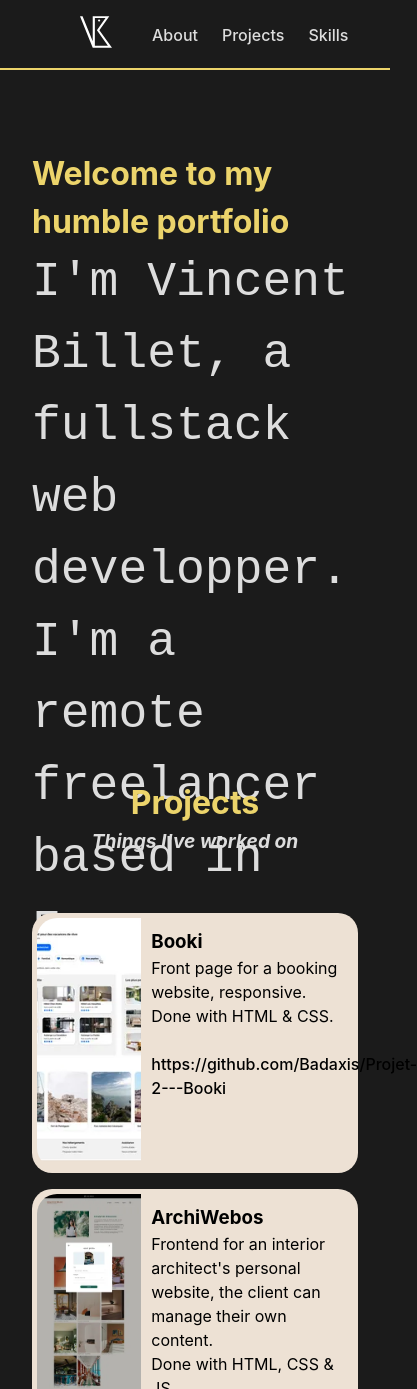
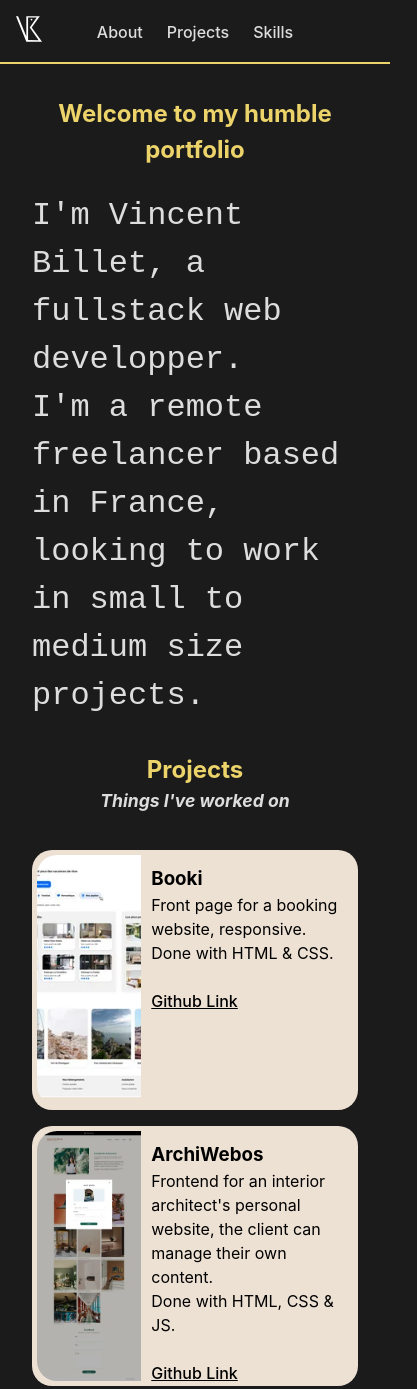
Before and after one commit to Badaxis/Badaxis.github.io, a website built with Vite: page index.html in a window 390 px wide. Shown: the top 1389 px of the page, 417 px wide, since content can reach past the window. Built offline with nearby package versions, Linux system fonts and the light colour scheme; files whose address does not match are found by name.

Commit message:
Responsive

```diff
--- a/index.html
+++ b/index.html
@@ -49,7 +49,7 @@
                 Done with HTML & CSS.
               </p>
               <br>
-              <a href="https://github.com/Badaxis/Projet-2---Booki">https://github.com/Badaxis/Projet-2---Booki</a>
+              <a href="https://github.com/Badaxis/Projet-2---Booki">Github Link</a>
             </figcaption>
           </figure>
           <figure class="card">
@@ -61,7 +61,7 @@
                 Done with HTML, CSS & JS.
               </p>
               <br>
-              <a href="https://github.com/Badaxis/Projet-3---ArchiWebos">https://github.com/Badaxis/Projet-3---ArchiWebos</a>
+              <a href="https://github.com/Badaxis/Projet-3---ArchiWebos">Github Link</a>
             </figcaption>
           </figure>
           <figure class="card">
@@ -70,7 +70,7 @@
               <h3>Nina Carducci</h3>
               <p>Optimizing and debugging a photograph's personal website; SEO.</p>
               <br>
-              <a href="https://github.com/Badaxis/Nina-Carducci-Dev">https://github.com/Badaxis/Nina-Carducci-Dev</a>
+              <a href="https://github.com/Badaxis/Nina-Carducci-Dev">Github Link</a>
             </figcaption>
           </figure>
           <figure class="card">
@@ -82,7 +82,7 @@
                 Done with React, React Router & SCSS.
               </p>
               <br>
-              <a href="https://github.com/Badaxis/kasa">https://github.com/Badaxis/kasa</a>
+              <a href="https://github.com/Badaxis/kasa">Github Link</a>
             </figcaption>
           </figure>
           <figure class="card">
@@ -95,7 +95,7 @@
                 Done with NodeJS, Express and MongoDB.
               </p>
               <br>
-              <a href="https://github.com/Badaxis/vieux-grimoire-backend">https://github.com/Badaxis/vieux-grimoire-backend</a>
+              <a href="https://github.com/Badaxis/vieux-grimoire-backend">Github Link</a>
             </figcaption>
           </figure>
         </div>
--- a/style.css
+++ b/style.css
@@ -39,6 +39,7 @@ a {
 h1 {
   color: var(--accent-color);
   font-size: 2rem;
+  text-align: center;
 }
 
 h2 {
@@ -65,6 +66,7 @@ header {
     display: flex;
     gap: 1.5em;
     list-style: none;
+    padding: 0;
   }
 }
 
@@ -160,12 +162,14 @@ section {
 
   a {
     color: black;
+    text-decoration: underline;
   }
 }
 
 .skills-medals {
   display: flex;
   flex-wrap: wrap;
+  justify-content: center;
   gap: 1em;
 }
 
@@ -219,6 +223,49 @@ footer {
 }
 
 @media (max-width: 768px) {
+  header {
+    padding: 1em 1em;
+    justify-content: unset;
+
+    nav {
+      position: absolute;
+      left: 0;
+      width: 100%;
+      display: flex;
+      justify-content: center;
+    }
+
+    .header-logo {
+      width: 26px;
+      height: 26px;
+    }
+  }
+
+  h1 {
+    font-size: 1.5rem;
+  }
+
+  section {
+    margin: 2em 0;
+  }
+
+  h2 {
+    margin-bottom: 2em;
+    font-size: 1.1rem;
+  }
+
+  #about {
+    height: auto;
+
+    h1 {
+      margin-bottom: 1em;
+    }
+  }
+
+  .type {
+    font-size: 2rem;
+  }
+
   .projects-grid {
     grid-template-columns: repeat(1, 1fr);
     gap: 1em;
```
